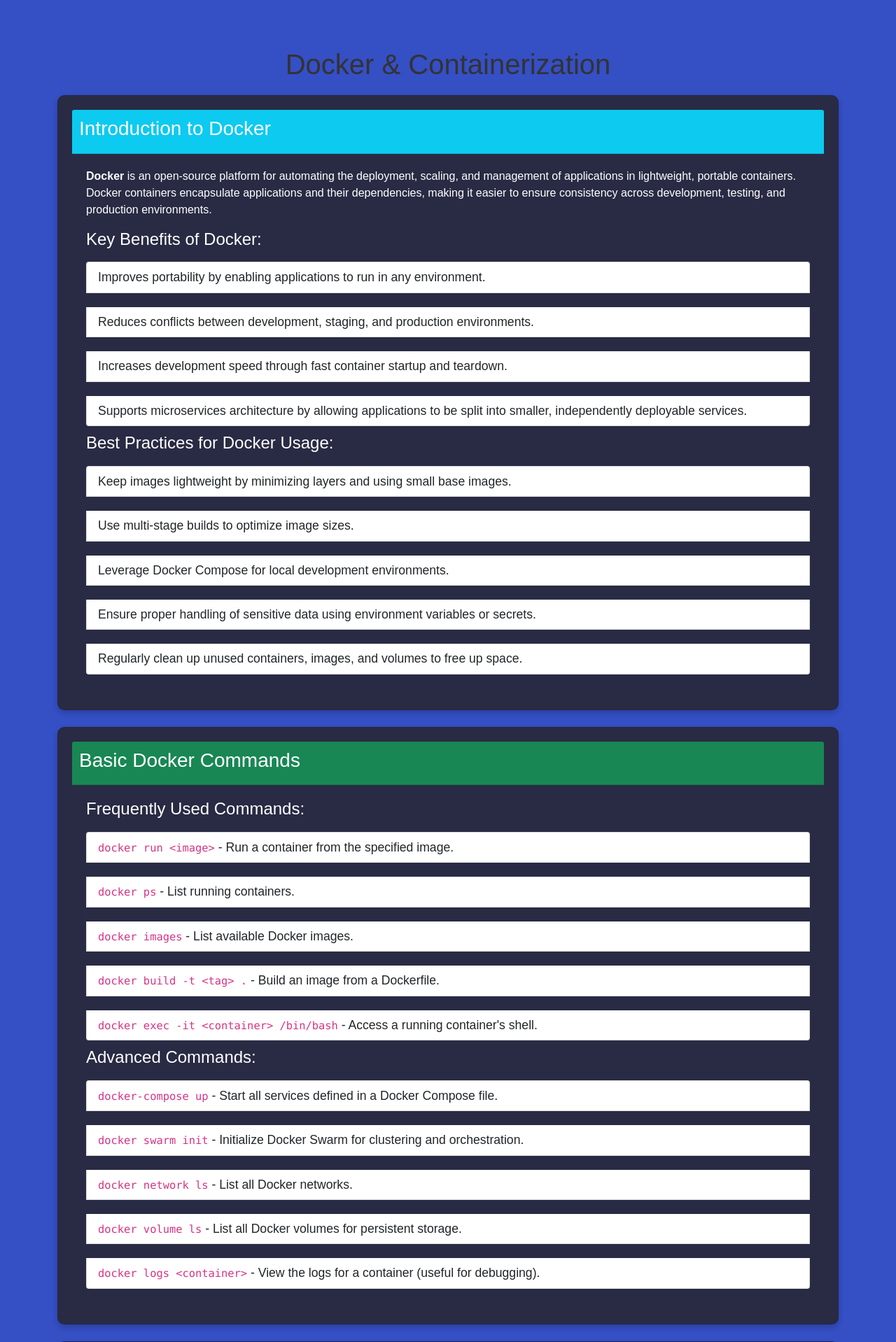
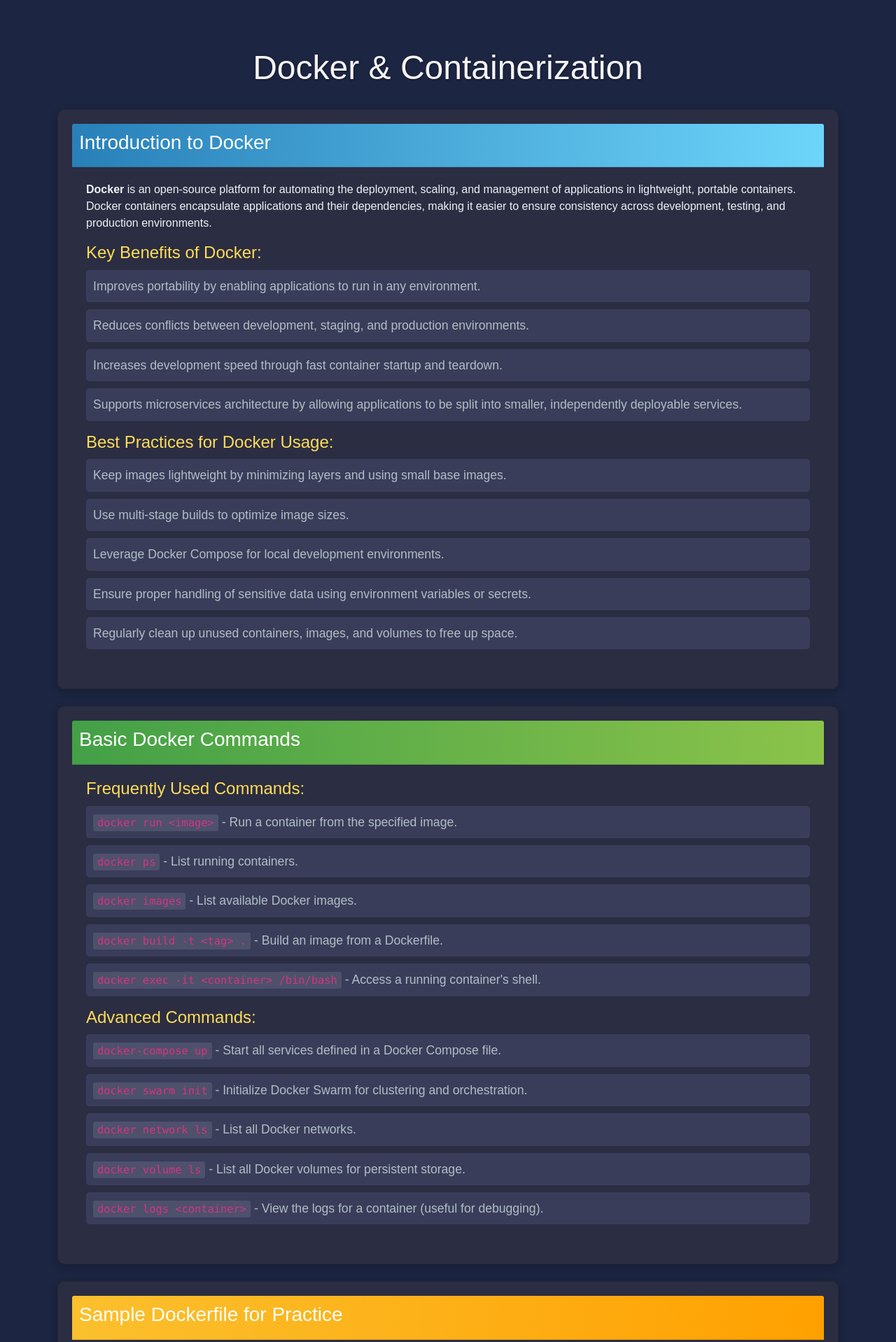
Before and after one commit to sohelmohammed0/devguide, a Flask app: page /docker in a window 1280 px wide. Shown: the top 1918 px of the page at 70% size. Run offline with Flask 2, Linux system fonts and the light colour scheme.

Commit message:
updated UI

```diff
--- a/templates/docker.html
+++ b/templates/docker.html
@@ -1,60 +1,60 @@
 {% extends "base.html" %}
 {% block content %}
-<h1 class="text-center">Docker & Containerization</h1>
+<h1 class="main-title">Docker & Containerization</h1>
 
 <div class="card mb-4">
-    <div class="card-header bg-info text-white">
+    <div class="card-header gradient-header-blue">
         <h3>Introduction to Docker</h3>
     </div>
     <div class="card-body">
         <p><strong>Docker</strong> is an open-source platform for automating the deployment, scaling, and management of applications in lightweight, portable containers. Docker containers encapsulate applications and their dependencies, making it easier to ensure consistency across development, testing, and production environments.</p>
 
-        <h4 class="font-weight-bold">Key Benefits of Docker:</h4>
-        <ul class="list-group">
-            <li class="list-group-item">Improves portability by enabling applications to run in any environment.</li>
-            <li class="list-group-item">Reduces conflicts between development, staging, and production environments.</li>
-            <li class="list-group-item">Increases development speed through fast container startup and teardown.</li>
-            <li class="list-group-item">Supports microservices architecture by allowing applications to be split into smaller, independently deployable services.</li>
+        <h4 class="font-weight-bold section-title">Key Benefits of Docker:</h4>
+        <ul class="styled-list">
+            <li>Improves portability by enabling applications to run in any environment.</li>
+            <li>Reduces conflicts between development, staging, and production environments.</li>
+            <li>Increases development speed through fast container startup and teardown.</li>
+            <li>Supports microservices architecture by allowing applications to be split into smaller, independently deployable services.</li>
         </ul>
 
-        <h4 class="font-weight-bold">Best Practices for Docker Usage:</h4>
-        <ul class="list-group">
-            <li class="list-group-item">Keep images lightweight by minimizing layers and using small base images.</li>
-            <li class="list-group-item">Use multi-stage builds to optimize image sizes.</li>
-            <li class="list-group-item">Leverage Docker Compose for local development environments.</li>
-            <li class="list-group-item">Ensure proper handling of sensitive data using environment variables or secrets.</li>
-            <li class="list-group-item">Regularly clean up unused containers, images, and volumes to free up space.</li>
+        <h4 class="font-weight-bold section-title">Best Practices for Docker Usage:</h4>
+        <ul class="styled-list">
+            <li>Keep images lightweight by minimizing layers and using small base images.</li>
+            <li>Use multi-stage builds to optimize image sizes.</li>
+            <li>Leverage Docker Compose for local development environments.</li>
+            <li>Ensure proper handling of sensitive data using environment variables or secrets.</li>
+            <li>Regularly clean up unused containers, images, and volumes to free up space.</li>
         </ul>
     </div>
 </div>
 
 <div class="card mb-4">
-    <div class="card-header bg-success text-white">
+    <div class="card-header gradient-header-green">
         <h3>Basic Docker Commands</h3>
     </div>
     <div class="card-body">
-        <h4 class="font-weight-bold">Frequently Used Commands:</h4>
-        <ul class="list-group">
-            <li class="list-group-item"><code>docker run &lt;image&gt;</code> - Run a container from the specified image.</li>
-            <li class="list-group-item"><code>docker ps</code> - List running containers.</li>
-            <li class="list-group-item"><code>docker images</code> - List available Docker images.</li>
-            <li class="list-group-item"><code>docker build -t &lt;tag&gt; .</code> - Build an image from a Dockerfile.</li>
-            <li class="list-group-item"><code>docker exec -it &lt;container&gt; /bin/bash</code> - Access a running container's shell.</li>
+        <h4 class="font-weight-bold section-title">Frequently Used Commands:</h4>
+        <ul class="styled-list">
+            <li><code>docker run &lt;image&gt;</code> - Run a container from the specified image.</li>
+            <li><code>docker ps</code> - List running containers.</li>
+            <li><code>docker images</code> - List available Docker images.</li>
+            <li><code>docker build -t &lt;tag&gt; .</code> - Build an image from a Dockerfile.</li>
+            <li><code>docker exec -it &lt;container&gt; /bin/bash</code> - Access a running container's shell.</li>
         </ul>
 
-        <h4 class="font-weight-bold">Advanced Commands:</h4>
-        <ul class="list-group">
-            <li class="list-group-item"><code>docker-compose up</code> - Start all services defined in a Docker Compose file.</li>
-            <li class="list-group-item"><code>docker swarm init</code> - Initialize Docker Swarm for clustering and orchestration.</li>
-            <li class="list-group-item"><code>docker network ls</code> - List all Docker networks.</li>
-            <li class="list-group-item"><code>docker volume ls</code> - List all Docker volumes for persistent storage.</li>
-            <li class="list-group-item"><code>docker logs &lt;container&gt;</code> - View the logs for a container (useful for debugging).</li>
+        <h4 class="font-weight-bold section-title">Advanced Commands:</h4>
+        <ul class="styled-list">
+            <li><code>docker-compose up</code> - Start all services defined in a Docker Compose file.</li>
+            <li><code>docker swarm init</code> - Initialize Docker Swarm for clustering and orchestration.</li>
+            <li><code>docker network ls</code> - List all Docker networks.</li>
+            <li><code>docker volume ls</code> - List all Docker volumes for persistent storage.</li>
+            <li><code>docker logs &lt;container&gt;</code> - View the logs for a container (useful for debugging).</li>
         </ul>
     </div>
 </div>
 
 <div class="card mb-4">
-    <div class="card-header bg-warning text-white">
+    <div class="card-header gradient-header-yellow">
         <h3>Sample Dockerfile for Practice</h3>
     </div>
     <div class="card-body">
@@ -80,35 +80,35 @@
 </div>
 
 <div class="card mb-4">
-    <div class="card-header bg-primary text-white">
+    <div class="card-header gradient-header-primary">
         <h3>Practice Sets</h3>
     </div>
     <div class="card-body">
-        <h4 class="font-weight-bold">Exercise 1: Create and Run a Basic Docker Container</h4>
+        <h4 class="font-weight-bold section-title">Exercise 1: Create and Run a Basic Docker Container</h4>
         <p>Build and run a Docker container for a simple web server (use Node.js or Python Flask). Write a basic Dockerfile, build the image, and expose the application to your local machine.</p>
 
-        <h4 class="font-weight-bold">Exercise 2: Use Docker Compose to Spin Up Multiple Containers</h4>
+        <h4 class="font-weight-bold section-title">Exercise 2: Use Docker Compose to Spin Up Multiple Containers</h4>
         <p>Create a <code>docker-compose.yml</code> file that starts a web service and a database service. Ensure the two containers can communicate with each other.</p>
 
-        <h4 class="font-weight-bold">Exercise 3: Build a Docker Swarm Cluster</h4>
+        <h4 class="font-weight-bold section-title">Exercise 3: Build a Docker Swarm Cluster</h4>
         <p>Set up a Docker Swarm cluster with at least one manager and two worker nodes. Deploy a service and observe how the swarm manages the containers.</p>
     </div>
 </div>
 
 <div class="card mb-4">
-    <div class="card-header bg-danger text-white">
+    <div class="card-header gradient-header-red">
         <h3>Valuable Resources & Tutorials</h3>
     </div>
     <div class="card-body">
-        <h4 class="font-weight-bold">Essential Resources:</h4>
-        <ul class="list-group">
-            <li class="list-group-item"><a href="https://docs.docker.com/" class="btn btn-primary">Official Docker Documentation</a> - Comprehensive guide to Docker concepts, commands, and usage.</li>
-            <li class="list-group-item"><a href="https://docs.docker.com/get-started/" class="btn btn-primary">Get Started with Docker</a> - Beginner-friendly tutorial to get started with Docker.</li>
-            <li class="list-group-item"><a href="https://www.udemy.com/course/docker-tutorial-for-devops-engineers/" class="btn btn-primary">Udemy: Docker Tutorial for DevOps Engineers</a> - A thorough course on Docker with a focus on DevOps workflows.</li>
-            <li class="list-group-item"><a href="https://docs.docker.com/compose/" class="btn btn-primary">Docker Compose Documentation</a> - Learn how to orchestrate multi-container applications using Docker Compose.</li>
+        <h4 class="font-weight-bold section-title">Essential Resources:</h4>
+        <ul class="styled-list">
+            <li><a href="https://docs.docker.com/" class="btn btn-outline-light">Official Docker Documentation</a> - Comprehensive guide to Docker concepts, commands, and usage.</li>
+            <li><a href="https://docs.docker.com/get-started/" class="btn btn-outline-light">Get Started with Docker</a> - Beginner-friendly tutorial to get started with Docker.</li>
+            <li><a href="https://www.udemy.com/course/docker-tutorial-for-devops-engineers/" class="btn btn-outline-light">Udemy: Docker Tutorial for DevOps Engineers</a> - A thorough course on Docker with a focus on DevOps workflows.</li>
+            <li><a href="https://docs.docker.com/compose/" class="btn btn-outline-light">Docker Compose Documentation</a> - Learn how to orchestrate multi-container applications using Docker Compose.</li>
         </ul>
 
-        <h4 class="font-weight-bold">Useful Code Snippets:</h4>
+        <h4 class="font-weight-bold section-title">Useful Code Snippets:</h4>
         <pre><code># Example Docker Compose YAML for Node.js and MongoDB
 version: '3'
 services:
@@ -128,94 +128,64 @@
     </div>
 </div>
 
-</main>
-
 <style>
     body {
         font-family: 'Poppins', sans-serif;
-        background-color: #354fc5;
-        color: #fff;
-        display: flex;
-        min-height: 100vh;
+        background-color: #1c2541;
+        color: #edf2f4;
     }
 
-    nav {
-        width: 250px;
-        background-color: #13132b;
-        padding: 30px 20px;
-        position: fixed;
-        height: 100%;
-        box-shadow: 5px 0 15px rgba(158, 43, 35, 0.2);
-    }
-
-    nav h1 {
-        color: #29ff30;
-        font-size: 1.8rem;
-        margin-bottom: 40px;
-    }
-
-    nav ul li {
-        margin-bottom: 25px;
-    }
-
-    nav ul li a {
-        color: #1e7c8b;
-        font-size: 1.2rem;
-        display: flex;
-        align-items: center;
-        transition: 0.3s;
-    }
-
-    nav ul li a:hover {
-        color: #09ff00;
-    }
-
-    main {
-        margin-left: 270px;
-        padding: 50px;
-        flex: 1;
-    }
-
-    header h1 {
-        font-size: 3.5rem;
-        color: #2c3e50;
-        background: linear-gradient(90deg, #2980b9, #6dd5fa);
-        padding: 15px;
+    .main-title {
+        font-size: 3rem;
         text-align: center;
-        margin-bottom: 50px;
-    }
-
-    .section {
-        margin-bottom: 30px;
+        margin: 30px 0;
+        color: #f5f3f4;
+        text-shadow: 1px 1px 3px rgba(0,0,0,0.3);
     }
 
     .card {
-        background-color: #292b44;
+        background-color: #2b2d42;
         padding: 20px;
         border-radius: 10px;
-        box-shadow: 0 4px 8px rgba(0, 0, 0, 0.2);
+        box-shadow: 0 4px 12px rgba(0, 0, 0, 0.2);
     }
 
+    .gradient-header-blue { background: linear-gradient(90deg, #2980b9, #6dd5fa); }
+    .gradient-header-green { background: linear-gradient(90deg, #43a047, #8bc34a); }
+    .gradient-header-yellow { background: linear-gradient(90deg, #fbc02d, #ffa000); }
+    .gradient-header-primary { background: linear-gradient(90deg, #007bff, #00bcd4); }
+    .gradient-header-red { background: linear-gradient(90deg, #d32f2f, #e57373); }
+
     .section-title {
-        font-size: 1.8rem;
-        margin-bottom: 15px;
-        color: #ffab00;
+        color: #ffdd57;
+        font-size: 1.5rem;
     }
 
-    ul {
-        list-style-type: none;
-        padding-left: 0;
-    }
-
-    ul li {
-        margin-bottom: 10px;
+    .styled-list {
+        list-style: none;
+        padding: 0;
         font-size: 1.1rem;
     }
 
-    ul li i {
-        margin-right: 10px;
-        color: #29ff30;
+    .styled-list li {
+        padding: 10px;
+        background: #3a3d5a;
+        border-radius: 5px;
+        margin-bottom: 10px;
+        color: #b0bec5;
+    }
+
+    .styled-list li code {
+        background: rgba(255, 255, 255, 0.1);
+        padding: 3px 6px;
+        border-radius: 3px;
+    }
+
+    pre {
+        background: #3a3d5a;
+        color: #ffffff;
+        padding: 10px;
+        border-radius: 5px;
     }
 </style>
-
 {% endblock %}
```
Also changed, not shown: templates/cicd.html (+51 -147 lines), templates/git.html (+135 -84 lines).
